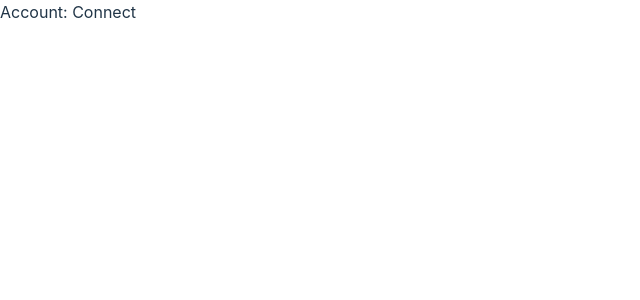
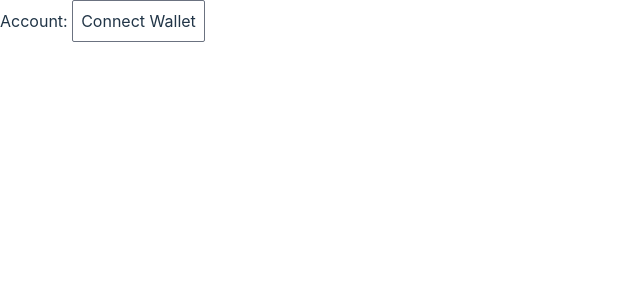
Before and after one commit to starforge-core/shardwallet-ui, a React (Vite) app: page / in a window 1280 px wide. Shown: the top 300 px of the page, without its empty margins (0-640 px from the left). Built offline with nearby package versions, Linux system fonts and the light colour scheme.

Commit message:
app: add "Connect Wallet" button

```diff
--- a/src/App.tsx
+++ b/src/App.tsx
@@ -1,13 +1,11 @@
 import { useWeb3 } from "./lib/web3";
+import ConnectWallet from "./components/ConnectWallet";
 
 function App() {
   const { account, provider, connectMetamask } = useWeb3();
   return (
     <div className="flex flex-col gap-3">
-      <div>
-        Account:{" "}
-        {account ?? <button onClick={() => connectMetamask()}>Connect</button>}
-      </div>
+      <div>Account: {account ?? <ConnectWallet />}</div>
     </div>
   );
 }
--- /dev/null
+++ b/src/components/ConnectWallet.tsx
@@ -0,0 +1,29 @@
+import { useEffect, useRef, useState } from "react";
+
+import { useWeb3 } from "../lib/web3";
+
+function ConnectWallet() {
+  const [loading, setLoading] = useState(false);
+  const { connectMetamask } = useWeb3();
+
+  async function handleClick() {
+    try {
+      setLoading(true);
+      await connectMetamask();
+    } finally {
+      setLoading(false);
+    }
+  }
+
+  return (
+    <button
+      className="border border-gray-500 p-2 rounded-sm"
+      onClick={handleClick}
+      disabled={loading}
+    >
+      Connect Wallet
+    </button>
+  );
+}
+
+export default ConnectWallet;
```
